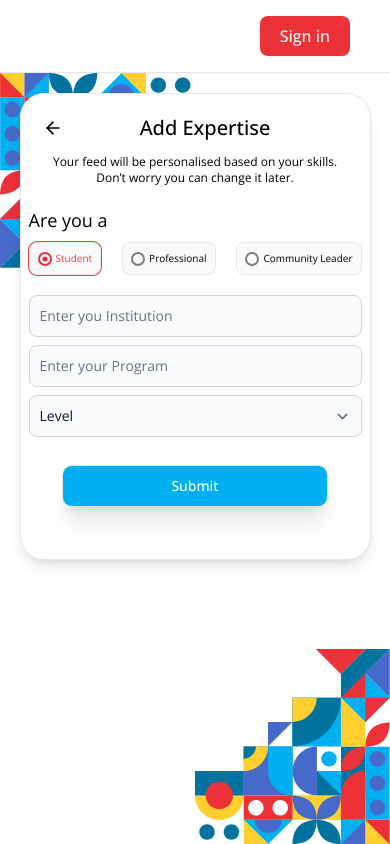
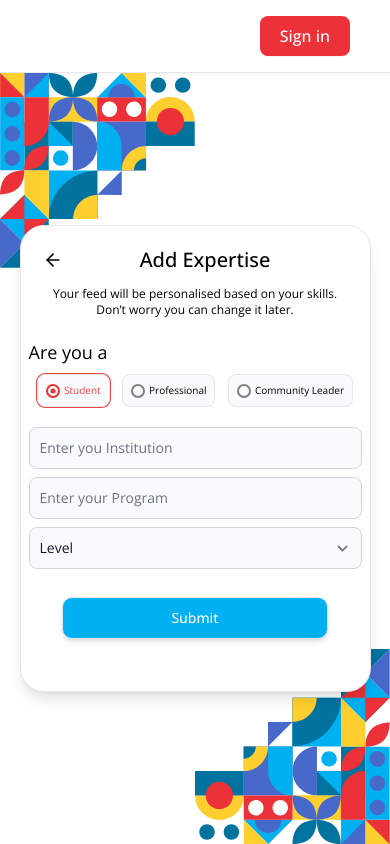
Before and after one commit to IbnSaabs/GoGiveTime, a React (Create React App) app: page /add-expertise in a window 390 px wide. Both pictures are taken after a click on the button "Student". Built offline with nearby package versions, Linux system fonts and the light colour scheme.

Commit message:
fixed medium screens responsiveness

```diff
--- a/src/components/Interest/Forms/CommunityLeader.jsx
+++ b/src/components/Interest/Forms/CommunityLeader.jsx
@@ -1,9 +1,10 @@
 import React from "react";
+import { Link } from "react-router-dom";
 
 const CommunityLeader = () => {
   return (
     <form>
-      <div className="grid gap-2  mb-6 px-2 lg:px-20 ">
+      <div className="grid gap-2  mb-6 px-2 sm:px-10 lg:px-20 ">
         <div>
           <input
             type="text"
@@ -23,12 +24,16 @@ const CommunityLeader = () => {
           />
         </div>
 
-        <button
-          type="submit"
-          className="text-white w-4/5 sm:w-1/2 mt-5 border  bg-[#01B0F1] hover:bg-[#039ad1] focus:ring-4 focus:ring-blue-300 shadow-xl font-medium rounded-[10px] text-sm px-5 py-2.5 mx-auto mb-2 "
-        >
-          Submit
-        </button>
+        <div className="text-center mt-5">
+          <Link to={"/registration-successfull"}>
+            <button
+              type="submit"
+              className="text-white w-4/5 sm:w-1/2 border  bg-[#01B0F1] hover:bg-[#039ad1] focus:ring-4 focus:ring-blue-300 shadow-md font-medium rounded-[10px] text-sm px-5 py-2.5 mx-auto mb-2 "
+            >
+              Submit
+            </button>
+          </Link>
+        </div>
       </div>
     </form>
   );
--- a/src/components/Interest/Forms/Professional.jsx
+++ b/src/components/Interest/Forms/Professional.jsx
@@ -1,9 +1,10 @@
 import React from "react";
+import { Link } from "react-router-dom";
 
 const Professional = () => {
   return (
     <form>
-      <div className="grid gap-2  mb-6 px-2 lg:px-20 ">
+      <div className="grid gap-2  mb-6 px-2 sm:px-10 lg:px-20 ">
         <select
           defaultValue="1"
           id="industry"
@@ -44,12 +45,16 @@ const Professional = () => {
           />
         </div>
 
-        <button
-          type="submit"
-          className="text-white w-4/5 sm:w-1/2 mt-5 border  bg-[#01B0F1] hover:bg-[#039ad1] focus:ring-4 focus:ring-blue-300 shadow-xl font-medium rounded-[10px] text-sm px-5 py-2.5 mx-auto mb-2 "
-        >
-          Submit
-        </button>
+        <div className="text-center mt-5">
+          <Link to={"/registration-successfull"}>
+            <button
+              type="submit"
+              className="text-white w-4/5 sm:w-1/2 border  bg-[#01B0F1] hover:bg-[#039ad1] focus:ring-4 focus:ring-blue-300 shadow-md font-medium rounded-[10px] text-sm px-5 py-2.5 mx-auto mb-2 "
+            >
+              Submit
+            </button>
+          </Link>
+        </div>
       </div>
     </form>
   );
--- a/src/components/Interest/Forms/Student.jsx
+++ b/src/components/Interest/Forms/Student.jsx
@@ -1,9 +1,10 @@
 import React from "react";
+import { Link } from "react-router-dom";
 
 const Student = () => {
   return (
-    <form>
-      <div className="grid gap-2  mb-6 px-2 lg:px-20 ">
+    <form onSubmit={(e) => e.preventDefault()}>
+      <div className="grid gap-2  mb-6 px-2 sm:px-10 lg:px-20 ">
         <div>
           <input
             type="text"
@@ -35,12 +36,16 @@ const Student = () => {
           <option value="4">400</option>
         </select>
 
-        <button
-          type="submit"
-          className="text-white w-4/5 sm:w-1/2 mt-5 border  bg-[#01B0F1] hover:bg-[#039ad1] focus:ring-4 focus:ring-blue-300 shadow-xl font-medium rounded-[10px] text-sm px-5 py-2.5 mx-auto mb-2 "
-        >
-          Submit
-        </button>
+        <div className="text-center mt-5">
+          <Link to={"/registration-successfull"}>
+            <button
+              type="submit"
+              className="text-white w-4/5 sm:w-1/2 border  bg-[#01B0F1] hover:bg-[#039ad1] focus:ring-4 focus:ring-blue-300 shadow-md font-medium rounded-[10px] text-sm px-5 py-2.5 mx-auto mb-2 "
+            >
+              Submit
+            </button>
+          </Link>
+        </div>
       </div>
     </form>
   );
--- a/src/components/Interest/InterestPageLayout.jsx
+++ b/src/components/Interest/InterestPageLayout.jsx
@@ -3,12 +3,14 @@ import svg1 from "../../assets/pattern-top.svg";
 import svg2 from "../../assets/pattern-bottom.svg";
 import { FiArrowLeft } from "react-icons/fi";
 import Header from "./Header";
+import { Link } from "react-router-dom";
 
 const InterestPageLayout = ({
   className,
   cardClassName,
   title,
   subTitle,
+  linkTo,
   children,
 }) => {
   return (
@@ -34,10 +36,12 @@ const InterestPageLayout = ({
           >
             {/* card header  */}
             {title && (
-              <div className="mb-5 px-[22px] lg:px-16">
+              <div className="mb-5 px-[22px] sm:px-10 lg:px-16">
                 <div className="flex mb-3 justify-between items-center ">
                   <div className=" text-xl hover:cursor-pointer">
-                    <FiArrowLeft />
+                    <Link to={linkTo}>
+                      <FiArrowLeft />
+                    </Link>
                   </div>
                   <div className="text-xl sm:text-2xl  font-medium mx-auto">
                     {title}
--- a/src/views/interest/AddExpertise.jsx
+++ b/src/views/interest/AddExpertise.jsx
@@ -28,16 +28,17 @@ const AddExpertise = () => {
   return (
     <>
       <InterestPageLayout
-        className="relative h-[calc(100vh-73px)] flex justify-center"
-        cardClassName="flex flex-col shadow-lg rounded-3xl border max-h-[90%] h-fit  w-[90%] sm:w-3/6 bg-white z-10  py-5 mt-5"
+        className="relative h-[calc(100vh-73px)] flex justify-center items-center"
+        cardClassName="flex flex-col shadow-lg rounded-3xl border max-h-[90%] h-fit  w-[90%] sm:w-4/5 lg:w-3/6 bg-white z-10  py-5"
         title="Add Expertise"
         subTitle="Your feed will be personalised based on your skills. Don’t worry
                 you can change it later."
+        linkTo="/select-interest"
       >
         {/* card body  */}
-        <div className="  px-2 lg:px-20 mb-5">
+        <div className="  px-2 sm:px-10 lg:px-20 mb-5">
           <p className="text-lg font-normal mb-2">Are you a</p>
-          <div className="flex gap-1 justify-between items-center ">
+          <div className="flex flex-wrap sm:flex-nowrap gap-1 justify-evenly sm:justify-between items-center ">
             {select.map((item, index) => (
               <button
                 key={item.id}
@@ -62,7 +63,7 @@ const AddExpertise = () => {
         {selected === "professional" && <Professional />}
         {selected === "communityLeader" && <CommunityLeader />}
 
-        {!selected && <div className="py-10"></div>}
+        {!selected && <div className="py-20"></div>}
       </InterestPageLayout>
     </>
   );
--- a/src/views/interest/RegistrationSuccessfull.jsx
+++ b/src/views/interest/RegistrationSuccessfull.jsx
@@ -1,4 +1,5 @@
 import React from "react";
+import { Link } from "react-router-dom";
 import success from "../../assets/interest/success.gif";
 import InterestPageLayout from "../../components/Interest/InterestPageLayout";
 
@@ -7,18 +8,22 @@ const RegistrationSuccess = () => {
     <>
       <InterestPageLayout
         className="relative h-[calc(100vh-73px)] flex items-center justify-center"
-        cardClassName="flex items-center flex-col shadow-lg rounded-3xl border  w-[90%] sm:w-3/6 bg-white z-10  py-5  "
+        cardClassName="flex items-center flex-col shadow-lg rounded-3xl border  w-[90%] sm:w-4/6 lg:w-3/6 bg-white z-10  py-5  "
       >
         <img src={success} alt="" className="w-1/4 " />
         <p className="text-xl sm:text-3xl  font-medium mx-auto my-5">
           Successful Registration
         </p>
-        <button
-          type="button"
-          className="text-white w-4/5 sm:w-1/2 mt-5 border  bg-[#01B0F1] hover:bg-[#039ad1] focus:ring-4 focus:ring-blue-300 shadow-sm font-medium rounded-[10px] text-sm px-5 py-2.5 mx-auto mb-14"
-        >
-          Login
-        </button>
+        <div className="mt-5 text-center self-stretch mb-14">
+          <Link to="/login">
+            <button
+              type="button"
+              className="text-white w-4/5 sm:w-1/2 border  bg-[#01B0F1] hover:bg-[#039ad1] focus:ring-4 focus:ring-blue-300 shadow-sm font-medium rounded-[10px] text-sm px-5 py-2.5 "
+            >
+              Login
+            </button>
+          </Link>
+        </div>
       </InterestPageLayout>
     </>
   );
--- a/src/views/interest/SelectInterest.jsx
+++ b/src/views/interest/SelectInterest.jsx
@@ -19,6 +19,7 @@ import icon17 from "../../assets/interest/goals/sdg_icons_color_goal_17.svg";
 import heart from "../../assets/interest/heart.png";
 
 import InterestPageLayout from "../../components/Interest/InterestPageLayout";
+import { Link } from "react-router-dom";
 
 const interests = [
   {
@@ -110,10 +111,11 @@ const SelectInterests = () => {
   return (
     <InterestPageLayout
       className="relative h-[calc(100vh-73px)] flex items-center justify-center"
-      cardClassName="flex flex-col justify-center  shadow-lg rounded-3xl border max-h-[90%] w-5/6 sm:w-3/6 bg-white z-10 px-[22px] py-5"
+      cardClassName="flex flex-col justify-center  shadow-lg rounded-3xl border max-h-[90%] w-5/6 sm:w-4/6 lg:w-3/6 bg-white z-10 px-[22px] py-5"
       title="Select Your Interest"
       subTitle="Your feed will be personalized based on your interests. Don’t
               worry you can change it later."
+      linkTo="/login"
     >
       {/* card header end  */}
       <div className="grid grid-cols-3 sm:grid-cols-4 gap-5  ">
@@ -147,12 +149,14 @@ const SelectInterests = () => {
       </div>
       {/* card action  */}
       <div className="my-8 text-center ">
-        <button
-          type="button"
-          className="text-white w-4/5 sm:w-1/2 mt-5 border  bg-[#01B0F1] hover:bg-[#039ad1] focus:ring-4 focus:ring-blue-300 shadow-xl font-medium rounded-[10px] text-sm px-5 py-2.5 mx-auto mb-2 "
-        >
-          Continue
-        </button>
+        <Link to={"/add-expertise"}>
+          <button
+            type="button"
+            className="text-white w-4/5 sm:w-1/2 mt-5 border  bg-[#01B0F1] hover:bg-[#039ad1] focus:ring-4 focus:ring-blue-300 shadow-md font-medium rounded-[10px] text-sm px-5 py-2.5 mx-auto mb-2 "
+          >
+            Continue
+          </button>
+        </Link>
       </div>
     </InterestPageLayout>
   );
```
